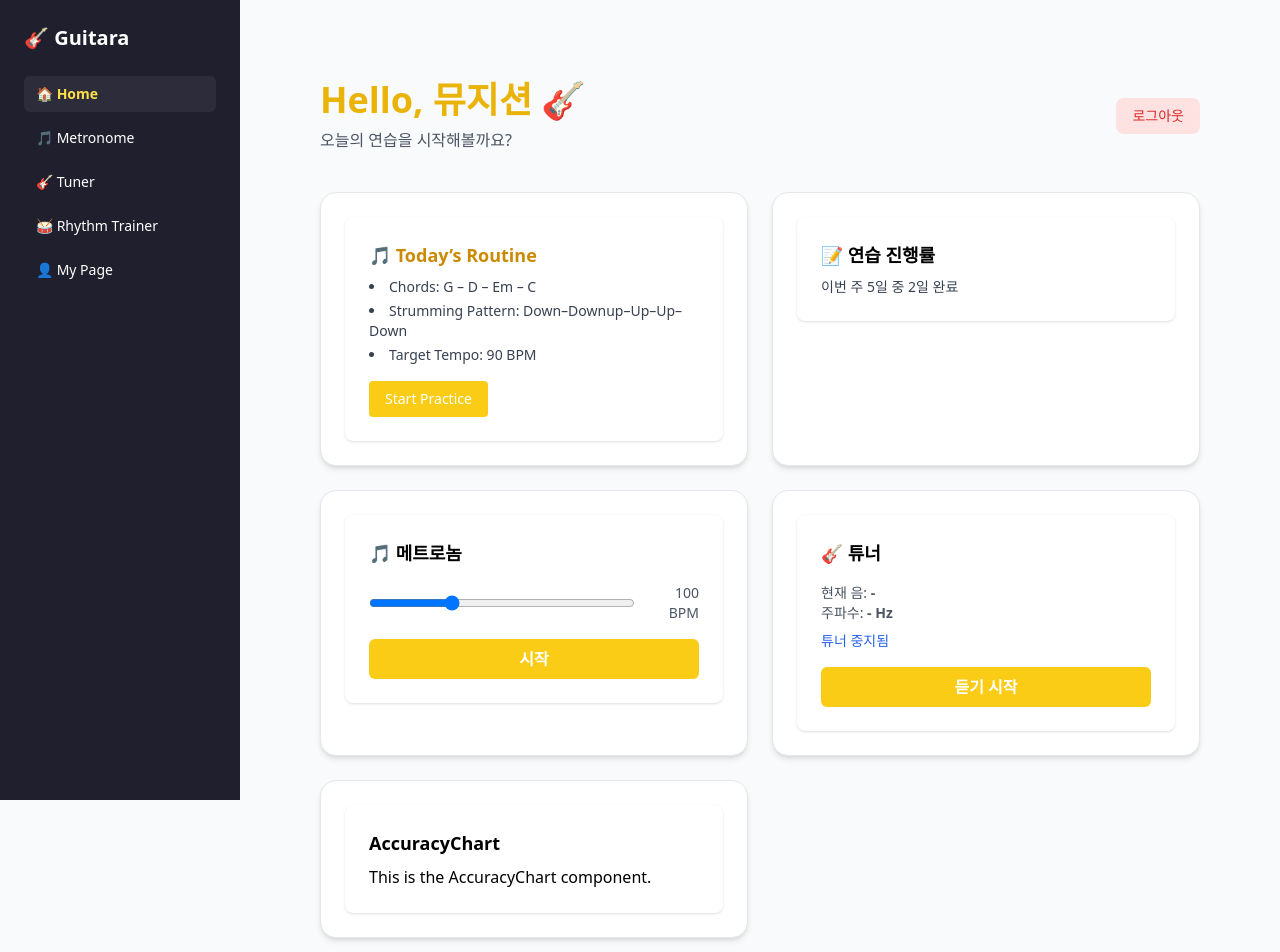
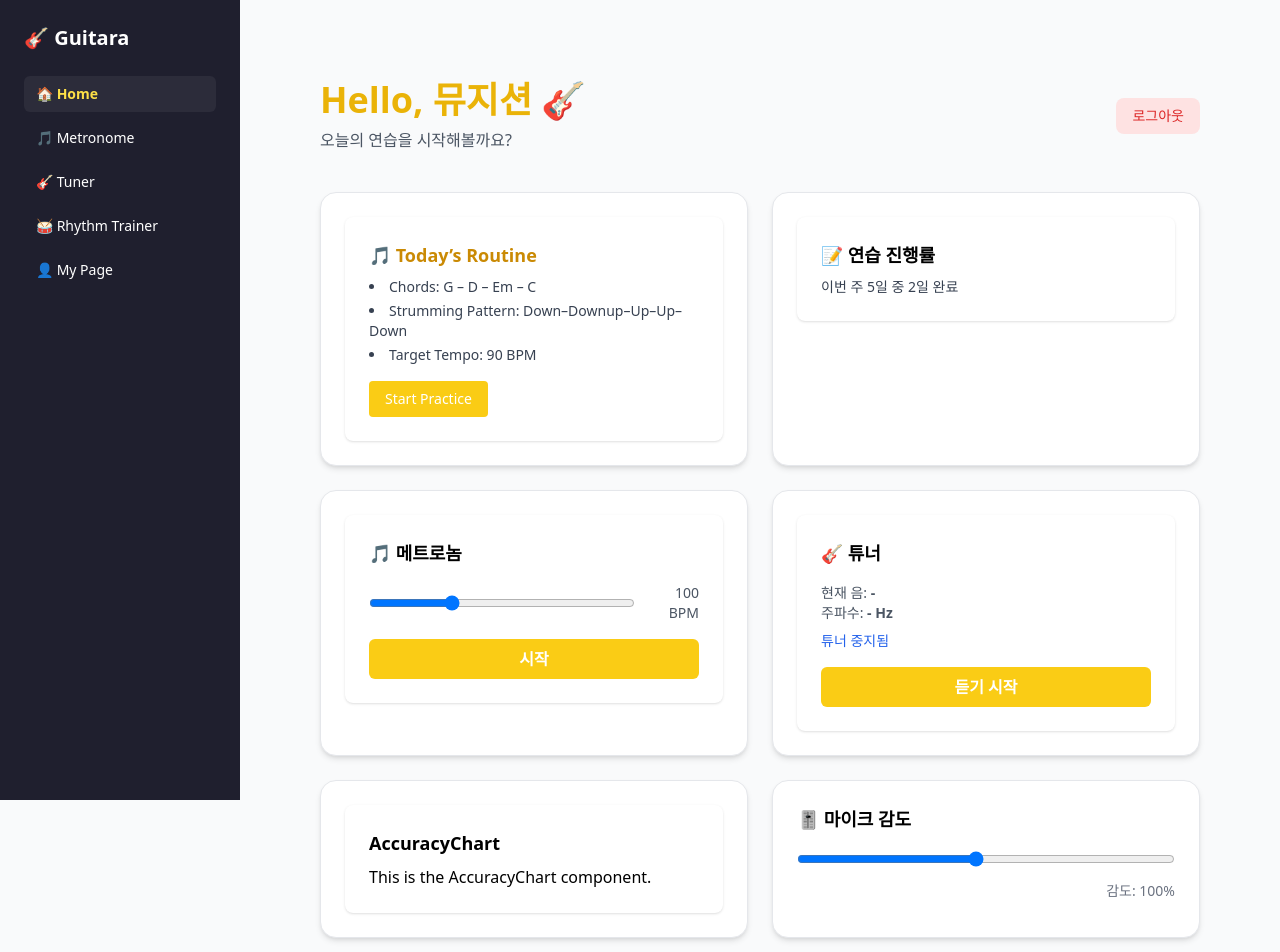
Before and after one commit to Choi9033/CapstonePJT, a React (Vite) app in the folder frontend/: page / in a window 1280 px wide. Shown: the top 952 px of the page. Built offline with nearby package versions, Linux system fonts and the light colour scheme; no server answers.

Commit message:
MicSensitivityContext
마이크 감도 조절 추가

```diff
--- /dev/null
+++ b/frontend/src/contexts/MicSensitivityContext.jsx
@@ -0,0 +1,21 @@
+// src/contexts/MicSensitivityContext.jsx
+import React, { createContext, useContext, useState } from 'react';
+
+const MicSensitivityContext = createContext();
+
+export const MicSensitivityProvider = ({ children }) => {
+  const [sensitivity, setSensitivity] = useState(1.0);
+  return (
+    <MicSensitivityContext.Provider value={{ sensitivity, setSensitivity }}>
+      {children}
+    </MicSensitivityContext.Provider>
+  );
+};
+
+export const useMicSensitivity = () => {
+  const context = useContext(MicSensitivityContext);
+  if (!context) {
+    throw new Error('useMicSensitivity must be used within a MicSensitivityProvider');
+  }
+  return context;
+};
--- a/frontend/src/index.js
+++ b/frontend/src/index.js
@@ -5,13 +5,11 @@ import App from './App';
 import reportWebVitals from './reportWebVitals';
 
 const root = ReactDOM.createRoot(document.getElementById('root'));
+
 root.render(
   <React.StrictMode>
     <App />
   </React.StrictMode>
 );
 
-// If you want to start measuring performance in your app, pass a function
-// to log results (for example: reportWebVitals(console.log))
-// or send to an analytics endpoint. Learn more: https://bit.ly/CRA-vitals
 reportWebVitals();
--- a/frontend/src/pages/Home.jsx
+++ b/frontend/src/pages/Home.jsx
@@ -8,10 +8,12 @@ import Tuner from './Tuner';
 import AccuracyChart from './AccuracyChart';
 import RoutineCard from './RoutineCard';
 import ProgressCard from './ProgressCard';
+import { useMicSensitivity } from '../contexts/MicSensitivityContext';
 
 const Home = () => {
   const [userName, setUserName] = useState('');
   const navigate = useNavigate();
+  const { sensitivity, setSensitivity } = useMicSensitivity();
 
   useEffect(() => {
     const unsubscribe = onAuthStateChanged(auth, async (user) => {
@@ -31,14 +33,6 @@ const Home = () => {
     return () => unsubscribe();
   }, []);
 
-  const handleChangeRoutine = () => {
-    alert('루틴 변경 기능은 추후 업데이트 예정입니다.');
-  };
-
-  const handleUploadRecording = () => {
-    alert('녹음 업로드 기능은 추후 업데이트 예정입니다.');
-  };
-
   const handleLogout = async () => {
     try {
       await signOut(auth);
@@ -50,7 +44,7 @@ const Home = () => {
 
   return (
     <main className="min-h-screen p-6 md:p-10">
-      {/* 상단 인사 + 로그아웃 */}
+      {/* 상단 인사말 + 로그아웃 */}
       <div className="flex justify-between items-center flex-wrap gap-4 mb-10">
         <div>
           <h1 className="text-4xl font-extrabold text-yellow-500">
@@ -68,7 +62,7 @@ const Home = () => {
         </button>
       </div>
 
-      {/* 카드 영역 */}
+      {/* 카드 UI 영역 */}
       <div className="grid grid-cols-1 md:grid-cols-2 gap-6">
         {/* 루틴 카드 */}
         <div className="p-6 rounded-2xl border border-gray-200 bg-white shadow-md transition-transform duration-300 ease-in-out transform hover:scale-[1.015] hover:shadow-lg">
@@ -76,11 +70,11 @@ const Home = () => {
         </div>
 
         {/* 연습 진행률 카드 */}
-        <div className="cursor-pointer p-6 rounded-2xl border border-gray-200 bg-white shadow-md transition-transform duration-300 ease-in-out transform hover:scale-[1.015] hover:shadow-lg">
+        <div className="p-6 rounded-2xl border border-gray-200 bg-white shadow-md transition-transform duration-300 ease-in-out transform hover:scale-[1.015] hover:shadow-lg">
           <ProgressCard />
         </div>
 
-        {/* 메트로놈 카드  */}
+        {/* 메트로놈 카드 */}
         <div
           onClick={() => navigate('/metronome')}
           className="cursor-pointer p-6 rounded-2xl border border-gray-200 bg-white shadow-md transition-transform duration-300 ease-in-out transform hover:scale-[1.015] hover:shadow-lg"
@@ -103,6 +97,23 @@ const Home = () => {
         >
           <AccuracyChart />
         </div>
+
+        {/* 🎚 마이크 감도 카드 */}
+        <div className="p-6 rounded-2xl border border-gray-200 bg-white shadow-md transition-transform duration-300 ease-in-out transform hover:scale-[1.015] hover:shadow-lg">
+          <h2 className="text-lg font-semibold mb-4">🎚 마이크 감도</h2>
+          <input
+            type="range"
+            min="0.1"
+            max="2.0"
+            step="0.1"
+            value={sensitivity}
+            onChange={(e) => setSensitivity(parseFloat(e.target.value))}
+            className="w-full"
+          />
+          <p className="text-sm text-gray-500 mt-2 text-right">
+            감도: {(sensitivity * 100).toFixed(0)}%
+          </p>
+        </div>
       </div>
     </main>
   );
--- a/frontend/src/pages/RhythmTrainer.jsx
+++ b/frontend/src/pages/RhythmTrainer.jsx
@@ -9,6 +9,7 @@ import {
   BarElement,
   Tooltip,
 } from "chart.js";
+import { useMicSensitivity } from "../contexts/MicSensitivityContext";
 
 ChartJS.register(CategoryScale, LinearScale, BarElement, Tooltip);
 
@@ -30,8 +31,8 @@ const RhythmTrainer = () => {
   const [chunks, setChunks] = useState([]);
   const [timingErrors, setTimingErrors] = useState([]);
   const [userId, setUserId] = useState(null);
+  const { sensitivity } = useMicSensitivity();
 
-  // 로그인 사용자 감지
   useEffect(() => {
     const unsubscribe = onAuthStateChanged(auth, (user) => {
       setUserId(user ? user.uid : null);
@@ -50,12 +51,7 @@ const RhythmTrainer = () => {
     }
 
     if (!recording) {
-    // 이전 인터벌 정리
-    if (intervalId) {
-      clearInterval(intervalId);
-      setIntervalId(null);
-    }
-
+      if (intervalId) clearInterval(intervalId);
       setRecordingTime(0);
       setFeedback(null);
       setScore(null);
@@ -63,16 +59,23 @@ const RhythmTrainer = () => {
 
       try {
         const stream = await navigator.mediaDevices.getUserMedia({ audio: true });
-      const recorder = new MediaRecorder(stream);
+        const audioCtx = new (window.AudioContext || window.webkitAudioContext)();
+        const source = audioCtx.createMediaStreamSource(stream);
+
+        const gainNode = audioCtx.createGain();
+        gainNode.gain.value = sensitivity;
+
+        const dest = audioCtx.createMediaStreamDestination();
+        source.connect(gainNode);
+        gainNode.connect(dest);
+
+        const recorder = new MediaRecorder(dest.stream);
         const newChunks = [];
 
         recorder.ondataavailable = (e) => newChunks.push(e.data);
 
         recorder.onstop = async () => {
-        if (intervalId) {
-          clearInterval(intervalId);
-          setIntervalId(null);
-        }
+          if (intervalId) clearInterval(intervalId);
           setRecording(false);
           setRecordingTime(0);
           setLoading(true);
@@ -115,15 +118,12 @@ const RhythmTrainer = () => {
         setFeedback("마이크 접근 실패");
       }
     } else {
-    // 녹음 종료 처리
       if (mediaRecorder?.state === "recording") {
         mediaRecorder.stop();
       }
     }
   };
 
-
-  // 시각화 구성
   const renderBarChart = () => {
     if (timingErrors.length === 0) return null;
 
--- a/frontend/src/pages/Tuner.jsx
+++ b/frontend/src/pages/Tuner.jsx
@@ -1,10 +1,12 @@
 import React, { useRef, useState, useEffect } from 'react';
+import { useMicSensitivity } from '../contexts/MicSensitivityContext';
 
 const Tuner = () => {
   const [note, setNote] = useState('-');
   const [frequency, setFrequency] = useState('-');
   const [message, setMessage] = useState('');
   const [isListening, setIsListening] = useState(false);
+  const { sensitivity } = useMicSensitivity();
 
   const audioContextRef = useRef(null);
   const analyserRef = useRef(null);
@@ -15,7 +17,6 @@ const Tuner = () => {
 
   const API_BASE_URL = 'https://fastapi-app-533493952547.us-central1.run.app';
 
-  // 💡 언마운트 시 클린업
   useEffect(() => {
     return () => {
       stopTuning();
@@ -24,9 +25,7 @@ const Tuner = () => {
 
   const startTuning = async () => {
     try {
-      if (audioContextRef.current && audioContextRef.current.state !== 'closed') {
-        return; // 이미 켜져 있으면 중복 방지
-      }
+      if (audioContextRef.current && audioContextRef.current.state !== 'closed') return;
 
       const audioCtx = new (window.AudioContext || window.webkitAudioContext)();
       audioContextRef.current = audioCtx;
@@ -34,15 +33,20 @@ const Tuner = () => {
       streamRef.current = stream;
 
       const microphone = audioCtx.createMediaStreamSource(stream);
+      const gainNode = audioCtx.createGain();
+      gainNode.gain.value = sensitivity;
+
       analyserRef.current = audioCtx.createAnalyser();
       analyserRef.current.fftSize = 2048;
-      microphone.connect(analyserRef.current);
+
+      microphone.connect(gainNode);
+      gainNode.connect(analyserRef.current);
 
       const bufferLength = analyserRef.current.fftSize;
       dataArrayRef.current = new Float32Array(bufferLength);
 
       intervalIdRef.current = setInterval(detectPitch, 200);
-      setIsListening(true); // ✅ 성공했을 때만 상태 true
+      setIsListening(true);
       setMessage('듣기 시작!');
     } catch (err) {
       console.error('🎤 마이크 접근 실패:', err);
```
Also changed, not shown: frontend/src/App.jsx (+4 -4 lines). Lines whose indentation alone changed are shown as unchanged.
